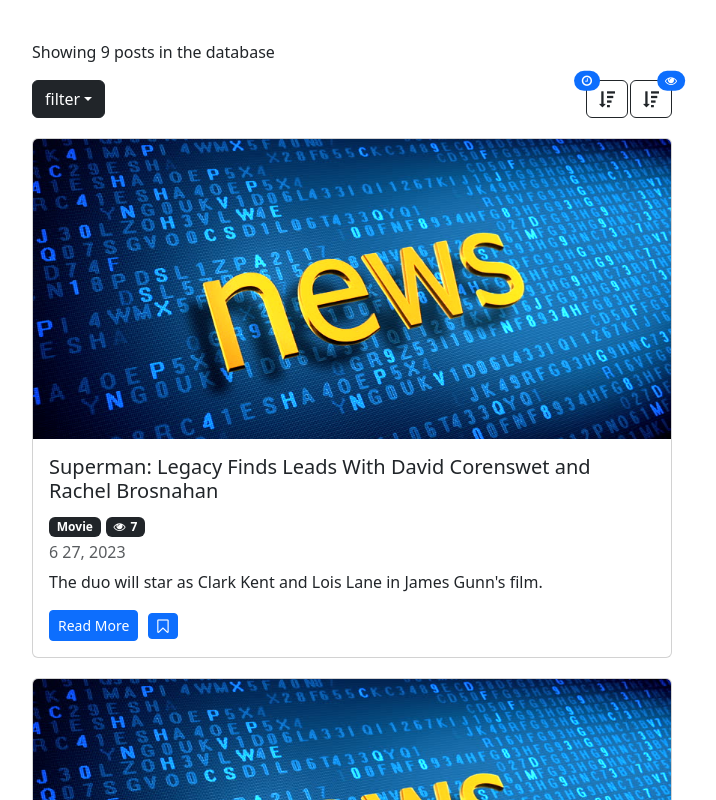
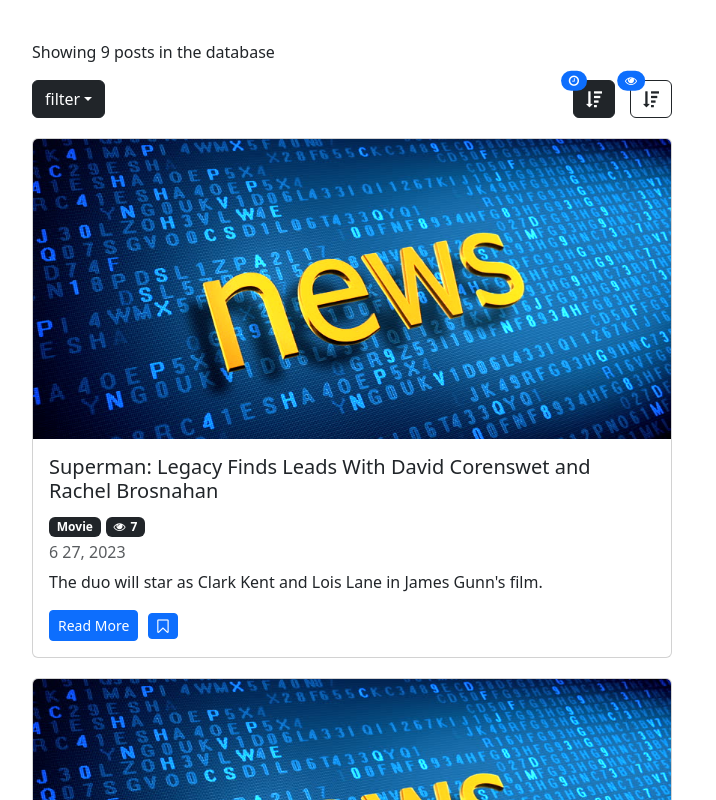
Before and after one commit to sepehr-amooei/NewsBlogFrontEnd, a React (Create React App) app: page / in a window 1280 px wide. Shown: the top 800 px of the page, without its empty margins (288-1004 px from the left). Built offline with nearby package versions, Linux system fonts and the light colour scheme.

Commit message:
Extracting sort buttons

```diff
--- /dev/null
+++ b/src/component/common/sortButton.jsx
@@ -0,0 +1,33 @@
+import React, { Component } from "react";
+
+class SortButton extends Component {
+  render() {
+    const { sortOption, sortItems, onRaiseSort } = this.props;
+    return sortItems.map((item) => (
+      <button
+        style={{ marginLeft: "15px" }}
+        type="button"
+        onClick={() => onRaiseSort(item.path)}
+        className={
+          sortOption.path === item.path
+            ? "btn btn-outline-dark position-relative active"
+            : "btn btn-outline-dark position-relative"
+        }
+      >
+        <i
+          className={
+            sortOption.order === "desc"
+              ? "fa fa-sort-amount-desc"
+              : "fa fa-sort-amount-asc"
+          }
+          aria-hidden="true"
+        ></i>
+        <span className="position-absolute top-0 start-0 translate-middle badge rounded-pill bg-primary">
+          <i className={item.icon} aria-hidden="true"></i>
+        </span>
+      </button>
+    ));
+  }
+}
+
+export default SortButton;
--- a/src/component/sort.jsx
+++ b/src/component/sort.jsx
@@ -1,7 +1,8 @@
 import React, { Component } from "react";
+import SortButton from "./common/sortButton";
 
 class Sort extends Component {
-  raiseSort = (path) => {
+  handleRaiseSort = (path) => {
     const sortOption = { ...this.props.sortOption };
     if (sortOption.path === path) {
       sortOption.order = sortOption.order === "desc" ? "asc" : "desc";
@@ -11,30 +12,19 @@ class Sort extends Component {
     }
     this.props.onSort(sortOption);
   };
+  sortItems = [
+    { path: "time", icon: "fa fa-clock-o" },
+    { path: "views", icon: "fa fa-eye" },
+  ];
   render() {
+    const { sortOption } = this.props;
     return (
       <div className="child-one">
-        <button
-          type="button"
-          onClick={() => this.raiseSort("time")}
-          className="btn btn-outline-dark position-relative "
-        >
-          <i className="fa fa-sort-amount-desc" aria-hidden="true"></i>
-          <span className="position-absolute top-0 start-0 translate-middle badge rounded-pill bg-primary">
-            <i className="fa fa-clock-o" aria-hidden="true"></i>
-          </span>
-        </button>
-        <button
-          type="button"
-          onClick={() => this.raiseSort("views")}
-          className="btn btn-outline-dark position-relative"
-          style={{ marginLeft: "2px" }}
-        >
-          <i className="fa fa-sort-amount-desc" aria-hidden="true"></i>
-          <span className="position-absolute top-0 start-100 translate-middle badge rounded-pill bg-primary">
-            <i className="fa fa-eye" aria-hidden="true"></i>
-          </span>
-        </button>
+        <SortButton
+          sortOption={sortOption}
+          sortItems={this.sortItems}
+          onRaiseSort={this.handleRaiseSort}
+        />
       </div>
     );
   }
```
